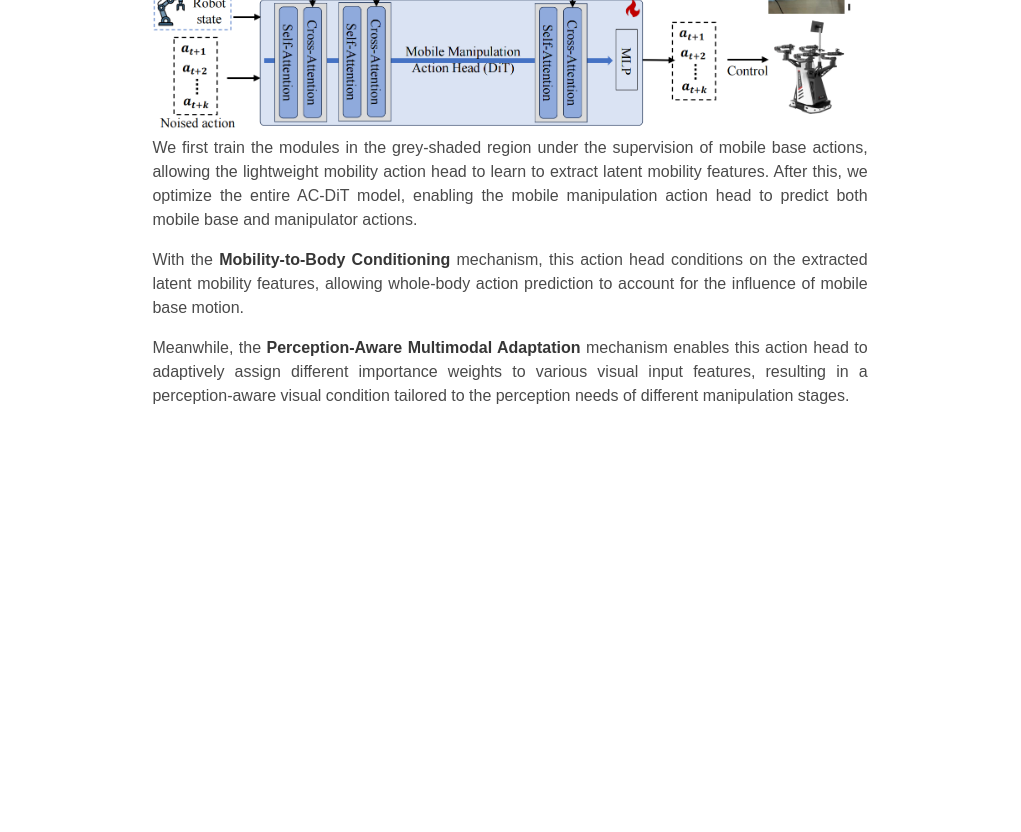
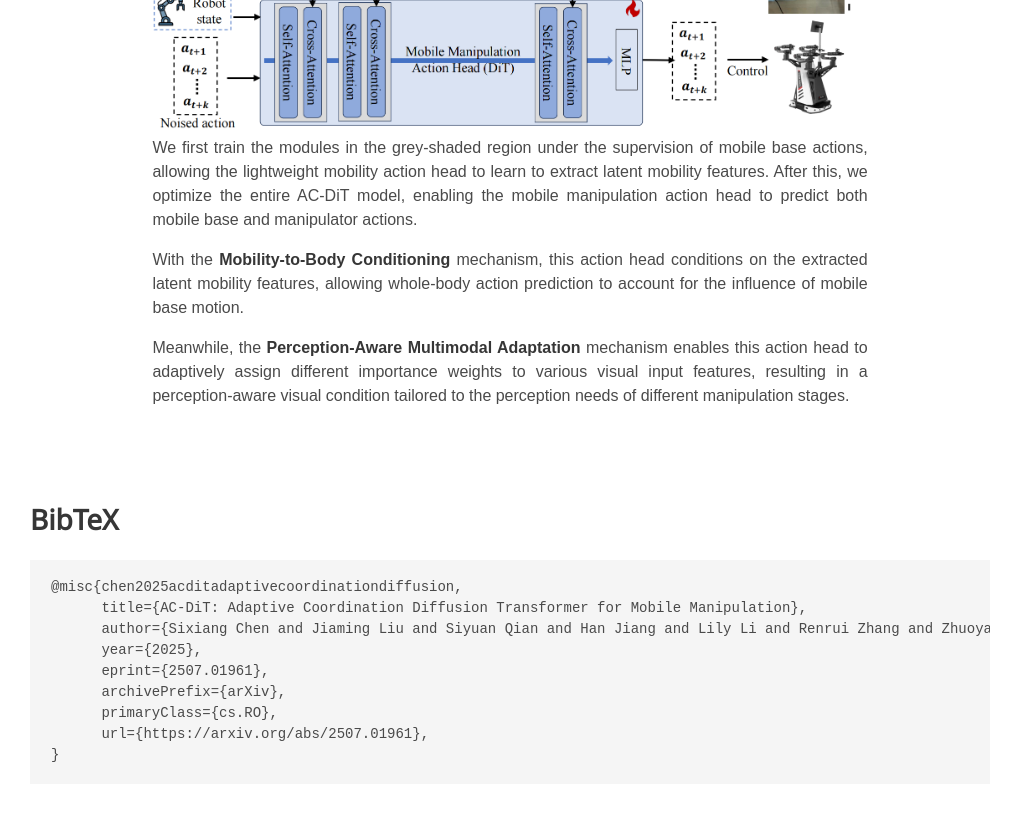
Before and after one commit to AC-DiT/AC-DiT.github.io, a plain HTML site: page index.html in a window 1280 px wide. Shown: the part 3531-4363 px from the top of the page, without its empty margins (130-1151 px from the left). Before the commit the page ends 3999 px from the top, so only its background shows below. Drawn offline with nearby package versions, Linux system fonts and the light colour scheme; some icons are missing; a web font is replaced by a local one.

Commit message:
✨ feat: add BibTex

```diff
--- a/index.html
+++ b/index.html
@@ -426,17 +426,20 @@
 </div> -->
 
 
-<!-- <section class="section" id="BibTeX">
+<section class="section" id="BibTeX">
   <div class="container is-max-desktop content">
     <h2 class="title">BibTeX</h2>
-    <pre><code>@article{park2021nerfies,
-  author    = {Park, Keunhong and Sinha, Utkarsh and Barron, Jonathan T. and Bouaziz, Sofien and Goldman, Dan B and Seitz, Steven M. and Martin-Brualla, Ricardo},
-  title     = {Nerfies: Deformable Neural Radiance Fields},
-  journal   = {ICCV},
-  year      = {2021},
+    <pre><code>@misc{chen2025acditadaptivecoordinationdiffusion,
+      title={AC-DiT: Adaptive Coordination Diffusion Transformer for Mobile Manipulation},
+      author={Sixiang Chen and Jiaming Liu and Siyuan Qian and Han Jiang and Lily Li and Renrui Zhang and Zhuoyang Liu and Chenyang Gu and Chengkai Hou and Pengwei Wang and Zhongyuan Wang and Shanghang Zhang},
+      year={2025},
+      eprint={2507.01961},
+      archivePrefix={arXiv},
+      primaryClass={cs.RO},
+      url={https://arxiv.org/abs/2507.01961},
 }</code></pre>
   </div>
-</section> -->
+</section>
 
 
 <!-- <footer class="footer">
```
